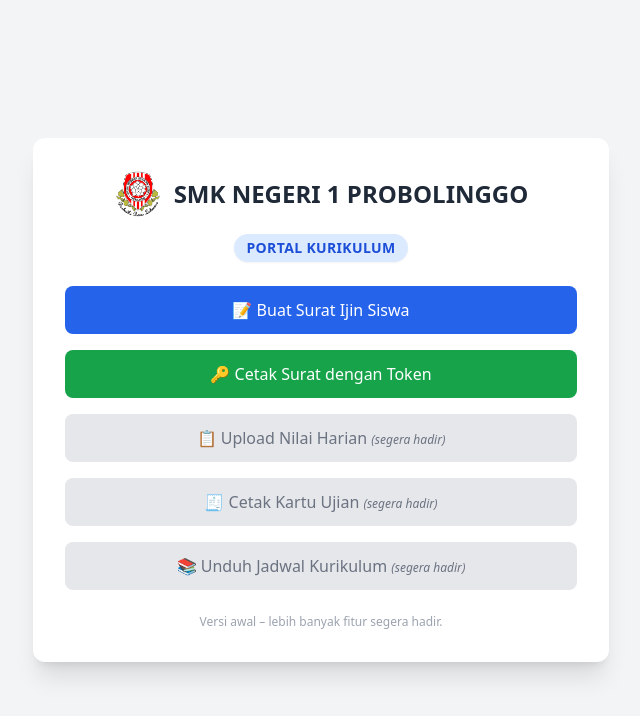
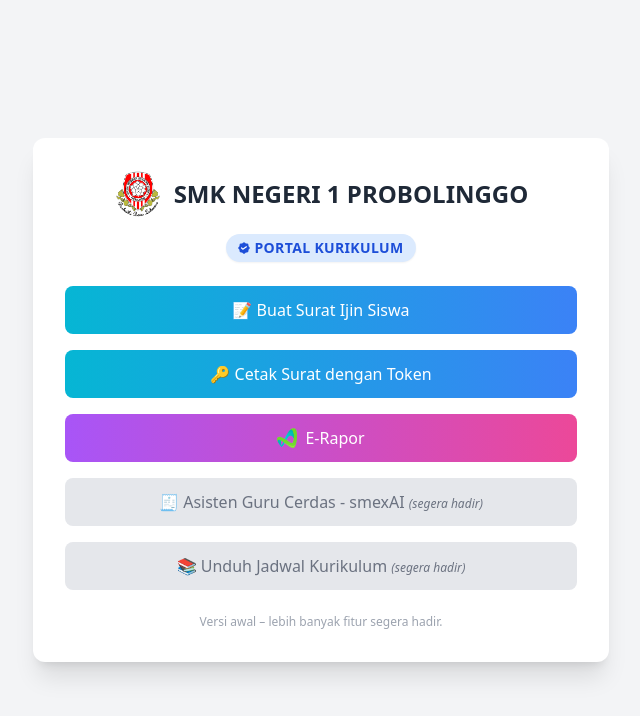
Before and after one commit to shinataputra/kurikulum-app, a PHP site: page /kurikulum-app/ in a window 1280 px wide. Shown: the top 716 px of the page, without its empty margins (319-959 px from the left). Run offline with PHP 8.4, Linux system fonts and the light colour scheme; some libraries are stand-ins or nearby versions.

Commit message:
update : updata tombol

```diff
--- a/views/landing.php
+++ b/views/landing.php
@@ -19,32 +19,42 @@
             <h1 class="text-xl sm:text-2xl font-bold text-gray-800 leading-tight">SMK NEGERI 1 PROBOLINGGO</h1>
         </div>
 
-        <p class="text-xs sm:text-sm font-semibold text-blue-700 bg-blue-100 px-3 py-1 rounded-full inline-block mb-6 shadow-sm tracking-wide uppercase">
+        <p class="text-xs sm:text-sm font-semibold text-blue-700 bg-blue-100 px-3 py-1 rounded-full inline-flex items-center gap-1 mb-6 shadow-sm tracking-wide uppercase">
+            <svg class="w-3 h-3" aria-hidden="true" xmlns="http://www.w3.org/2000/svg" fill="currentColor" viewBox="0 0 20 20">
+                <path fill="currentColor" d="m18.774 8.245-.892-.893a1.5 1.5 0 0 1-.437-1.052V5.036a2.484 2.484 0 0 0-2.48-2.48H13.7a1.5 1.5 0 0 1-1.052-.438l-.893-.892a2.484 2.484 0 0 0-3.51 0l-.893.892a1.5 1.5 0 0 1-1.052.437H5.036a2.484 2.484 0 0 0-2.48 2.481V6.3a1.5 1.5 0 0 1-.438 1.052l-.892.893a2.484 2.484 0 0 0 0 3.51l.892.893a1.5 1.5 0 0 1 .437 1.052v1.264a2.484 2.484 0 0 0 2.481 2.481H6.3a1.5 1.5 0 0 1 1.052.437l.893.892a2.484 2.484 0 0 0 3.51 0l.893-.892a1.5 1.5 0 0 1 1.052-.437h1.264a2.484 2.484 0 0 0 2.481-2.48V13.7a1.5 1.5 0 0 1 .437-1.052l.892-.893a2.484 2.484 0 0 0 0-3.51Z" />
+                <path fill="#fff" d="M8 13a1 1 0 0 1-.707-.293l-2-2a1 1 0 1 1 1.414-1.414l1.42 1.42 5.318-3.545a1 1 0 0 1 1.11 1.664l-6 4A1 1 0 0 1 8 13Z" />
+            </svg>
             Portal Kurikulum
+
         </p>
+
 
         <div class="space-y-3 sm:space-y-4 text-left">
 
             <!-- Aktif -->
             <a href="./?url=SuratIjin/inputForm"
-                class="block bg-blue-600 text-white px-4 py-3 rounded-lg font-medium hover:bg-blue-700 transition-all text-center">
+                class="block bg-gradient-to-r from-cyan-500 to-blue-500 hover:bg-gradient-to-bl focus:ring-4 focus:outline-none focus:ring-cyan-300 dark:focus:ring-cyan-800 text-white px-4 py-3 rounded-lg font-medium transition-all text-center">
                 📝 Buat Surat Ijin Siswa
             </a>
 
             <a href="./?url=SuratIjin/inputTokenForm"
-                class="block bg-green-600 text-white px-4 py-3 rounded-lg font-medium hover:bg-green-700 transition-all text-center">
+                class="block bg-gradient-to-r from-cyan-500 to-blue-500 hover:bg-gradient-to-bl focus:ring-4 focus:outline-none focus:ring-cyan-300 dark:focus:ring-cyan-800 text-white px-4 py-3 rounded-lg font-medium transition-all text-center">
                 🔑 Cetak Surat dengan Token
             </a>
 
-            <!-- Coming soon -->
+
+            <a href="http://36.92.104.129:8154/"
+                class="flex items-center justify-center gap-2 bg-gradient-to-r from-purple-500 to-pink-500 hover:bg-gradient-to-l focus:ring-4 focus:outline-none focus:ring-cyan-300 dark:focus:ring-cyan-800 text-white px-4 py-3 rounded-lg font-medium transition-all text-center">
+                <img src="assets/img/logoerapor.png" class="w-5 h-5">
+                E-Rapor
+            </a>
+
+
             <div class="block bg-gray-200 text-gray-500 px-4 py-3 rounded-lg font-medium cursor-not-allowed text-center">
-                📋 Upload Nilai Harian <span class="italic text-xs">(segera hadir)</span>
+                🧾 Asisten Guru Cerdas - smexAI <span class="italic text-xs">(segera hadir)</span>
             </div>
 
-            <div class="block bg-gray-200 text-gray-500 px-4 py-3 rounded-lg font-medium cursor-not-allowed text-center">
-                🧾 Cetak Kartu Ujian <span class="italic text-xs">(segera hadir)</span>
-            </div>
-
+            <!-- Coming soon -->
             <div class="block bg-gray-200 text-gray-500 px-4 py-3 rounded-lg font-medium cursor-not-allowed text-center">
                 📚 Unduh Jadwal Kurikulum <span class="italic text-xs">(segera hadir)</span>
             </div>
```
Also changed, not shown: public/assets/img/logoerapor.png (added).
